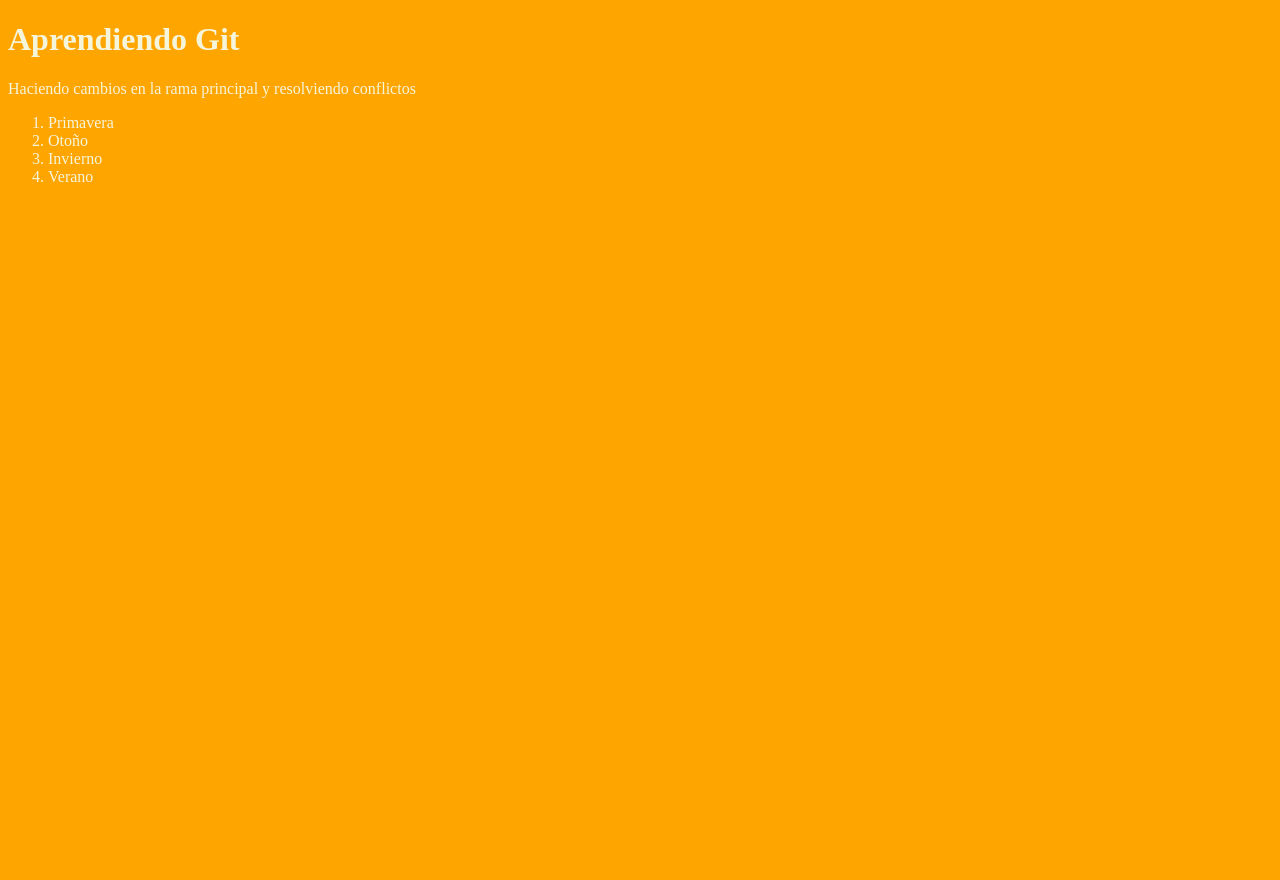
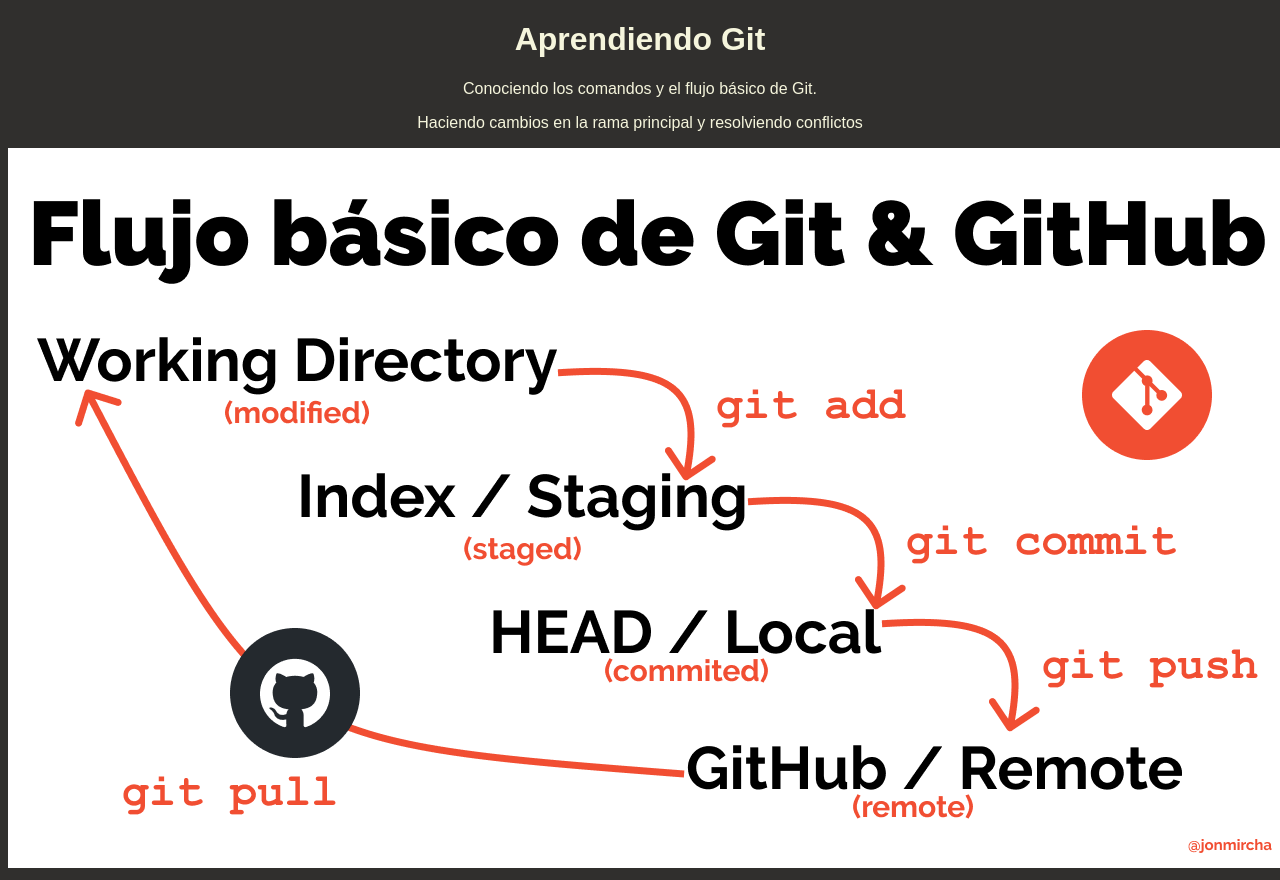
Before and after one commit to JoseCamilo84/archivoGIT, a plain HTML site: page index.html in a window 1280 px wide. Before the commit the page ends 800 px from the top, so only its background shows below. Drawn offline with Linux system fonts and the light colour scheme.

Commit message:
agregando imagen de git al index.html

```diff
--- a/index.html
+++ b/index.html
@@ -11,13 +11,9 @@
 
 <body>
     <h1>Aprendiendo Git</h1>
+    <p>Conociendo los comandos y el flujo básico de Git.</p>
     <p>Haciendo cambios en la rama principal y resolviendo conflictos</p>
-    <ol>
-        <li>Primavera</li>
-        <li>Otoño</li>
-        <li>Invierno</li>
-        <li>Verano</li>
-    </ol>
+    <img src="git-flow.png" alt="Flujo basico Git">
 </body>
 <script src="index.js"></script>
 
--- a/styles.css
+++ b/styles.css
@@ -1,4 +1,6 @@
 html {
-  background-color: orange;
+  background-color: rgb(48, 47, 45);
   color: beige;
+  font-family: sans-serif;
+  text-align: center;
 }
```
Also changed, not shown: git-flow.png (added).
